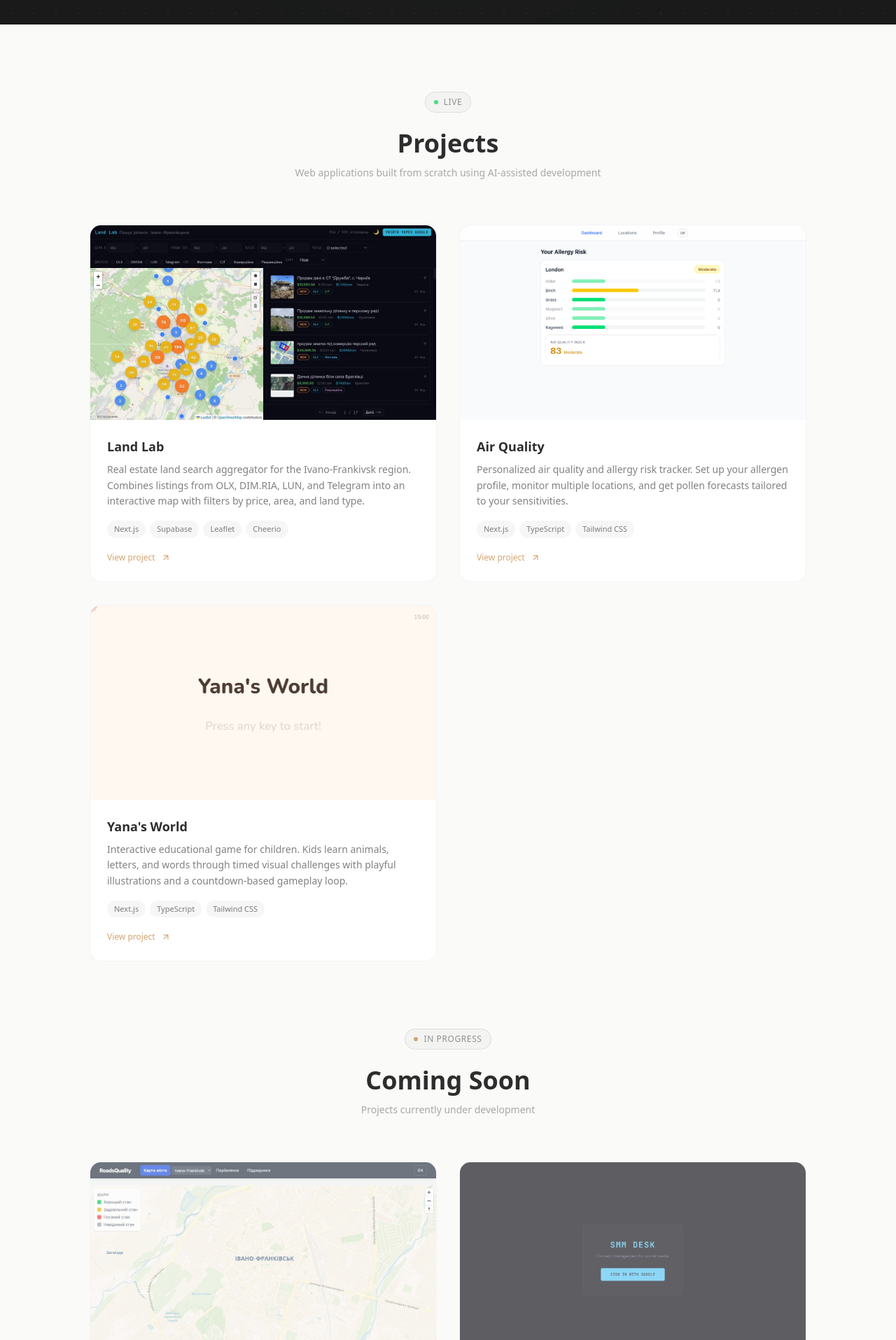
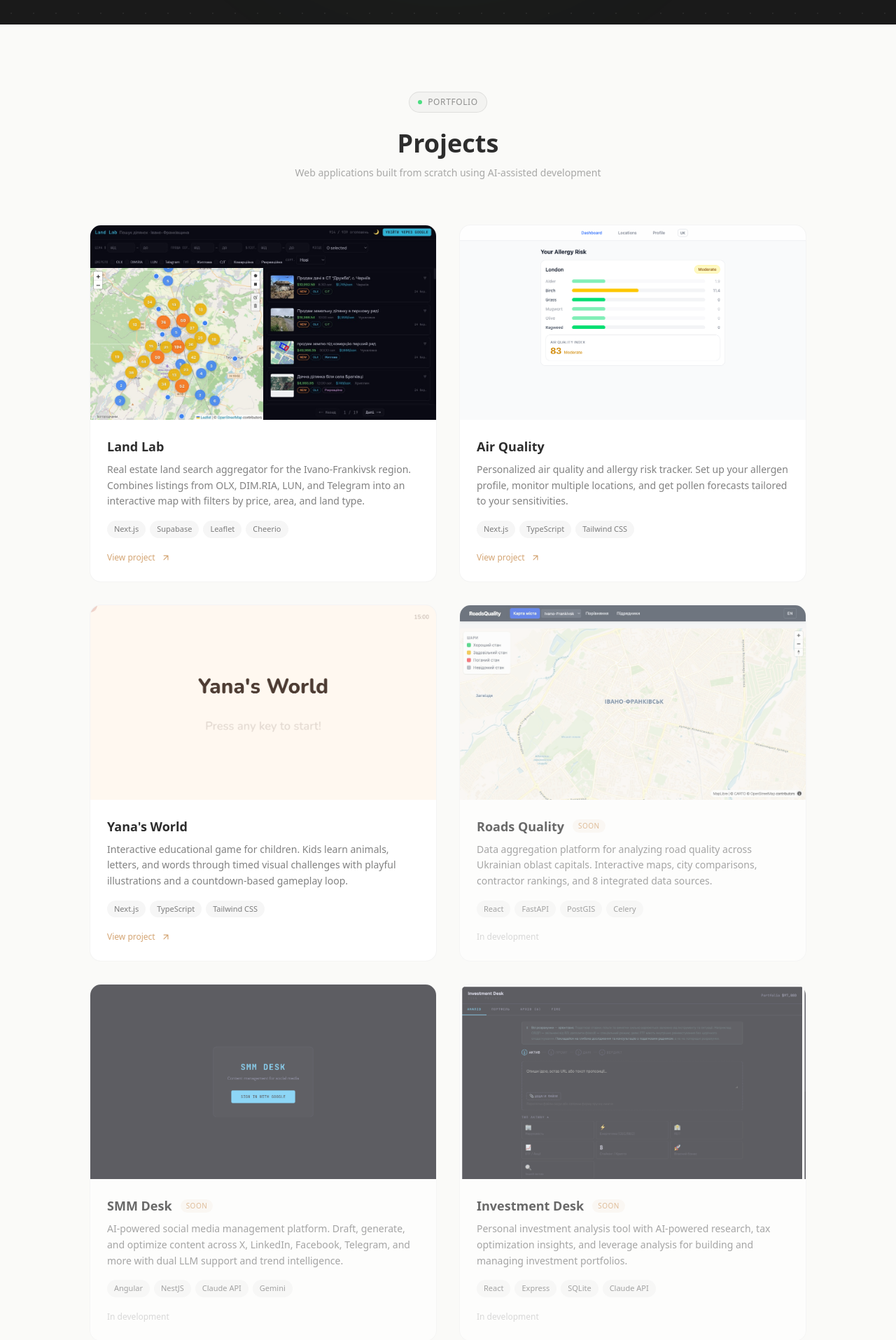
Before and after one commit to kolodii-ivan/kolod-code, a Next.js app: page / in a window 1280 px wide. Shown: the part 765-2680 px from the top of the page at 70% size. Built offline with nearby package versions, Linux system fonts and the light colour scheme.

Commit message:
style: Merged Live and Coming Soon into single projects section | LP-0 #time 5m

```diff
--- a/src/components/ProjectGrid.tsx
+++ b/src/components/ProjectGrid.tsx
@@ -2,9 +2,6 @@ import { projects } from "@/data/projects";
 import ProjectCard from "./ProjectCard";
 
 export default function ProjectGrid() {
-  const liveProjects = projects.filter((p) => !p.comingSoon);
-  const comingSoonProjects = projects.filter((p) => p.comingSoon);
-
   return (
     <section id="projects" className="bg-warm-white py-24 px-6">
       <div className="max-w-5xl mx-auto">
@@ -13,7 +10,7 @@ export default function ProjectGrid() {
           <div className="inline-flex items-center gap-2 px-3 py-1.5 rounded-full border border-dark-text/10 bg-dark-text/[0.03] mb-6">
             <span className="w-1.5 h-1.5 rounded-full bg-terminal-green" />
             <span className="font-mono text-xs text-dark-text/50 uppercase tracking-wider">
-              Live
+              Portfolio
             </span>
           </div>
           <h2 className="font-mono text-3xl md:text-4xl font-bold text-dark-text">
@@ -24,37 +21,11 @@ export default function ProjectGrid() {
           </p>
         </div>
 
-        {/* Live projects */}
         <div className="grid grid-cols-1 md:grid-cols-2 gap-8">
-          {liveProjects.map((project, index) => (
+          {projects.map((project, index) => (
             <ProjectCard key={project.slug} project={project} priority={index < 2} />
           ))}
         </div>
-
-        {/* Coming soon section */}
-        {comingSoonProjects.length > 0 && (
-          <>
-            <div className="text-center mt-24 mb-16">
-              <div className="inline-flex items-center gap-2 px-3 py-1.5 rounded-full border border-dark-text/10 bg-dark-text/[0.03] mb-6">
-                <span className="w-1.5 h-1.5 rounded-full bg-clay" />
-                <span className="font-mono text-xs text-dark-text/50 uppercase tracking-wider">
-                  In Progress
-                </span>
-              </div>
-              <h2 className="font-mono text-3xl md:text-4xl font-bold text-dark-text">
-                Coming Soon
-              </h2>
-              <p className="mt-3 font-sans text-sm text-dark-text/40 max-w-md mx-auto">
-                Projects currently under development
-              </p>
-            </div>
-            <div className="grid grid-cols-1 md:grid-cols-2 gap-8">
-              {comingSoonProjects.map((project) => (
-                <ProjectCard key={project.slug} project={project} />
-              ))}
-            </div>
-          </>
-        )}
       </div>
     </section>
   );
```
